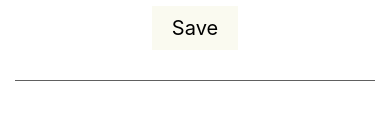
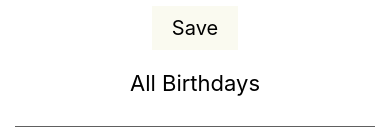
Before and after one commit to robertoz-01/Birthday, a React Native app: screen / in a window 390 px wide. Shown: the part 199-334 px from the top of the page. Built offline with nearby package versions, Linux system fonts and the light colour scheme; what react-native would draw is missing.

Commit message:
Add key for birtrhday list entries

```diff
--- a/package.json
+++ b/package.json
@@ -12,7 +12,8 @@
   "dependencies": {
     "react": "16.11.0",
     "react-native": "0.62.2",
-    "react-native-date-picker": "^2.7.9"
+    "react-native-date-picker": "^2.7.9",
+    "uuid-random": "^1.3.2"
   },
   "devDependencies": {
     "@babel/core": "^7.6.2",
--- a/src/BirthdayList.tsx
+++ b/src/BirthdayList.tsx
@@ -6,10 +6,12 @@ export default function BirthdayList() {
   const {birthdays} = useBirthdayStore();
 
   return (
+    <>
+      <Text style={styles.birthdayListHeader}>All Birthdays</Text>
       <View style={styles.birthdayList} testID={'birthdayList'}>
         {birthdays.map((bd) => {
           return (
-          <View style={styles.birthdayEntry}>
+            <View style={styles.birthdayEntry} key={bd.id}>
               <View style={styles.dateBox}>
                 <Text>{`${bd.date.getDate()}/${
                   bd.date.getMonth() + 1
@@ -20,6 +22,7 @@ export default function BirthdayList() {
           );
         })}
       </View>
+    </>
   );
 }
 
@@ -34,6 +37,12 @@ const styles = StyleSheet.create({
   dateBox: {
     width: 80,
   },
+  birthdayListHeader: {
+    fontSize: 22,
+    marginTop: 10,
+    marginBottom: 10,
+    textAlign: 'center',
+  },
   birthdayEntry: {
     flexDirection: 'row',
     marginTop: 5,
--- a/src/contexts/BirthdaysContext.ts
+++ b/src/contexts/BirthdaysContext.ts
@@ -1,6 +1,7 @@
 import React, {Dispatch, SetStateAction} from 'react';
 
 export type Birthday = {
+  id?: string;
   name: string;
   date: Date;
 };
--- a/src/hooks/useBirthdayStore.ts
+++ b/src/hooks/useBirthdayStore.ts
@@ -1,10 +1,14 @@
 import React, {useContext} from 'react';
+import uuid from 'uuid-random';
 import BirthdaysContext, {Birthday} from '../contexts/BirthdaysContext';
 
 const useBirthdayStore = () => {
   const [birthdays, setBirthdays] = useContext(BirthdaysContext);
 
   const addBirthday = (birthday: Birthday) => {
+    if (!birthday.id) {
+      birthday.id = uuid();
+    }
     setBirthdays([...birthdays, birthday]);
   };
 
```
Also changed, not shown: 1 other file (tests, documents, lock files or other folders). Lines whose indentation alone changed are shown as unchanged.
